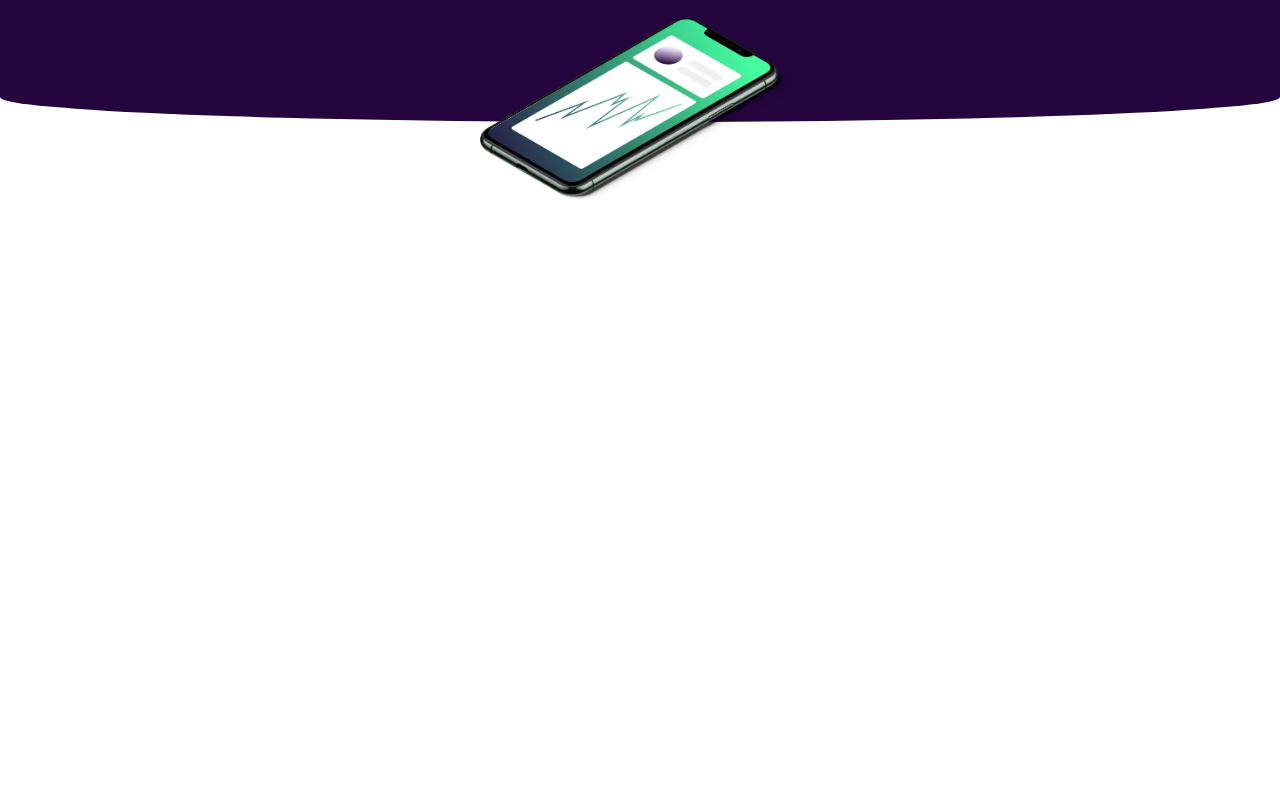
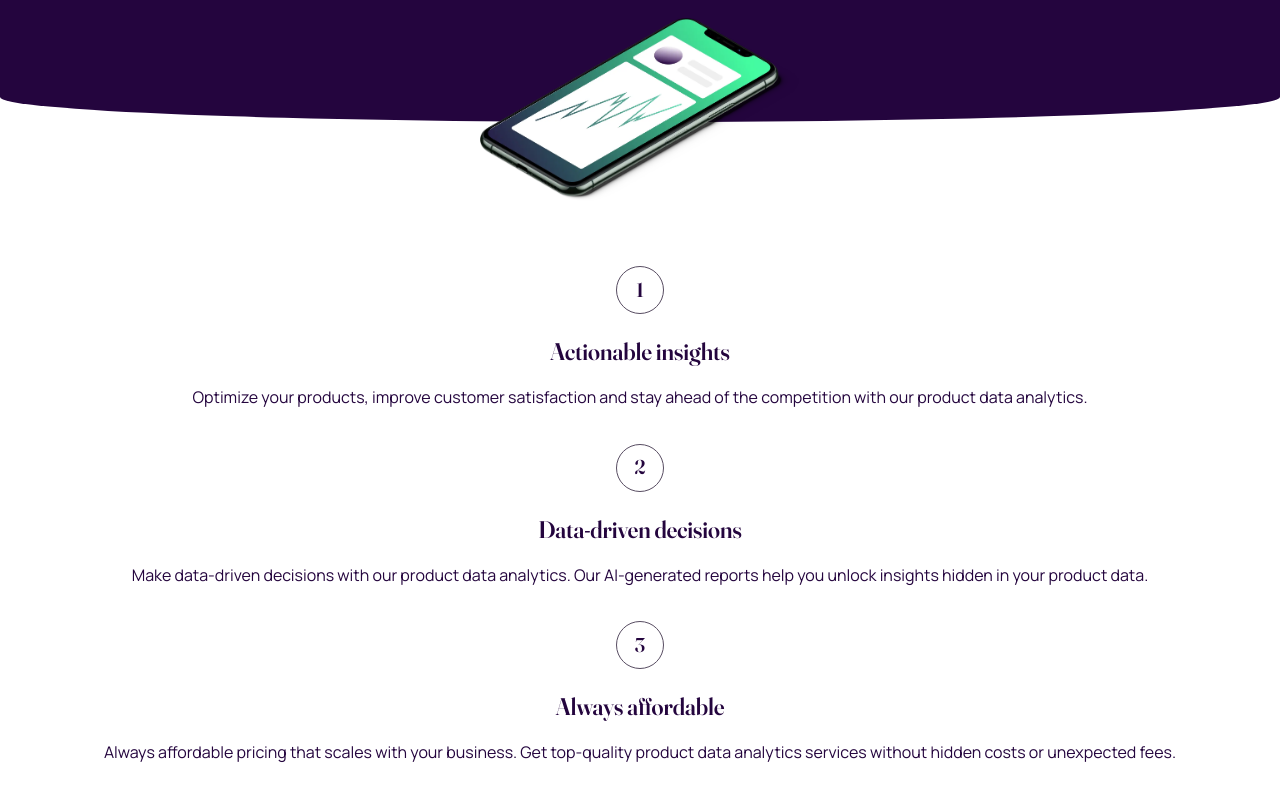
Before and after one commit to g-akca/workit-landing-page, a React (Vite) app: page / in a window 1280 px wide. Shown: the part 358-1158 px from the top of the page. Before the commit the page ends 800 px from the top, so only its background shows below. Built offline with nearby package versions, Linux system fonts and the light colour scheme.

Commit message:
Add FeaturesSection structure and styles

```diff
--- a/src/App.jsx
+++ b/src/App.jsx
@@ -10,7 +10,7 @@ function App() {
       <Header />
       <HeroSection />
 
-      <main className="grow">
+      <main className="grow flex flex-col gap-6">
         <FeaturesSection />
         <CTASection />
       </main>
--- a/src/components/FeaturesSection.jsx
+++ b/src/components/FeaturesSection.jsx
@@ -1,7 +1,33 @@
 function FeaturesSection() {
   return (
-    <>
-    </>
+    <section className="py-16 px-5 flex flex-col gap-8 text-center">
+      <div className="flex flex-col gap-6 items-center">
+        <span className="h-12 aspect-square rounded-full border-purple-500 border font-fraunces text-[20px] flex justify-center items-center">1</span>
+
+        <div className="flex flex-col gap-4">
+          <h2 className="font-fraunces text-[24px] leading-[120%]">Actionable insights</h2>
+          <p>Optimize your products, improve customer satisfaction and stay ahead of the competition with our product data analytics.</p>
+        </div>
+      </div>
+
+      <div className="flex flex-col gap-6 items-center">
+        <span className="h-12 aspect-square rounded-full border-purple-500 border font-fraunces text-[20px] flex justify-center items-center">2</span>
+
+        <div className="flex flex-col gap-4">
+          <h2 className="font-fraunces text-[24px] leading-[120%]">Data-driven decisions</h2>
+          <p>Make data-driven decisions with our product data analytics. Our AI-generated reports help you unlock insights hidden in your product data.</p>
+        </div>
+      </div>
+
+      <div className="flex flex-col gap-6 items-center">
+        <span className="h-12 aspect-square rounded-full border-purple-500 border font-fraunces text-[20px] flex justify-center items-center">3</span>
+
+        <div className="flex flex-col gap-4">
+          <h2 className="font-fraunces text-[24px] leading-[120%]">Always affordable</h2>
+          <p>Always affordable pricing that scales with your business. Get top-quality product data analytics services without hidden costs or unexpected fees.</p>
+        </div>
+      </div>
+    </section>
   )
 }
 
--- a/src/components/HeroSection.jsx
+++ b/src/components/HeroSection.jsx
@@ -5,7 +5,7 @@ import Button from "./Button";
 function HeroSection() {
   return (
     <section className="relative bg-purple-900 rounded-b-[100%_50px] pt-14 px-5 pb-42 mb-20 text-center flex flex-col gap-10 items-center">
-      <h1 className="text-white font-fraunces font-semibold text-[48px] leading-[100%]">
+      <h1 className="text-white font-fraunces text-[48px] leading-[100%]">
         Data <span className="underline decoration-3 decoration-green underline-offset-6">tailored</span> to<br/>your needs.
       </h1>
 
```
